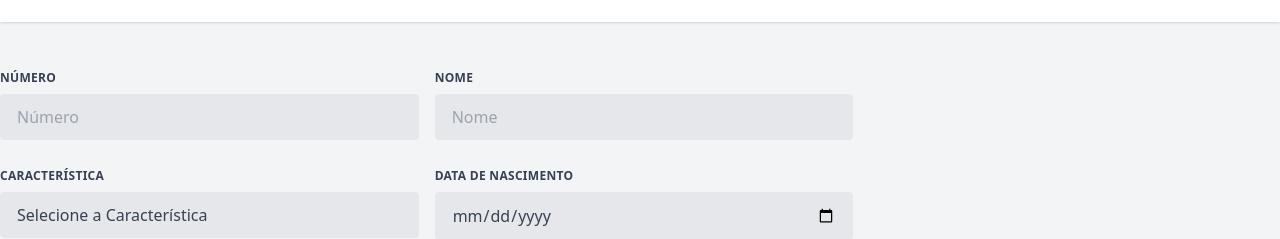
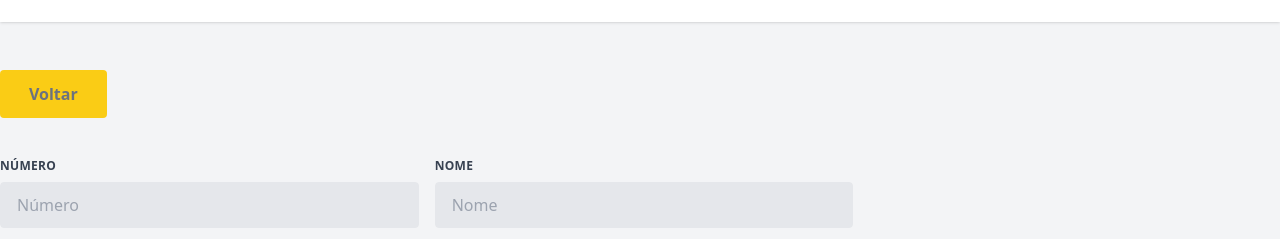
Before and after one commit to heitorcalaca/novo_controle_gado, a Next.js app: page /novaMatriz in a window 1280 px wide. Shown: the part 126-365 px from the top of the page. Built offline with nearby package versions, Linux system fonts and the light colour scheme.

Commit message:
botão voltar

```diff
--- a/components/FormEditaMatriz.jsx
+++ b/components/FormEditaMatriz.jsx
@@ -1,5 +1,7 @@
 "use client";
+import { getMatriz } from "@/lib/helper";
 import { useReducer } from "react";
+import { useQuery } from "react-query";
 import { useSelector } from "react-redux";
 
 const formReducer = (state, event) => {
@@ -10,17 +12,46 @@ const formReducer = (state, event) => {
 };
 
 export default function FormEditaMatriz() {
+  const handleGoBack = () => {
+    window.history.back();
+  };
+
   const formId = useSelector((state) => state.app.client.formId);
   const [formData, setFormData] = useReducer(formReducer, {});
+
+  const { isLoading, isError, data, error } = useQuery(["matriz", formId], () =>
+    getMatriz(formId)
+  );
+
+  if (isLoading) return <div>Carregando...</div>;
+  if (isError) return (<div>Erro no carregamento...</div>), console.log(error);
+
+  const {
+    numero,
+    nome,
+    //caracteristica,
+    dataNascimento,
+    proprietario,
+    //situacao,
+    nomePai,
+    //situacaoMae,
+    nomeMae,
+  } = data;
 
   const handleSubmit = (e) => {
     e.preventDefault();
     console.log(formData);
   };
-
   return (
-    console.log(formId),
-    (
+    <div>
+      <div>
+        <button
+          className="justify-center mb-10 text-md w-1/12 bg-yellow-400 border rounded py-3 px-2 text-gray-500 border-0 font-bold"
+          onClick={handleGoBack}
+        >
+          Voltar
+        </button>
+      </div>
       <form onSubmit={handleSubmit}>
         <div className="grid lg:grid-cols-2 w-4/6 gap-4">
           <div className="input-type">
@@ -34,6 +65,7 @@ export default function FormEditaMatriz() {
               id="numero"
               type="number"
               onChange={setFormData}
+              defaultValue={numero}
               name="numero"
               className="appearance-none block w-full bg-gray-200 text-gray-700 border rounded py-3 px-4 mb-3 leading-tight focus:outline-none focus:bg-white"
               placeholder="Número"
@@ -51,6 +83,7 @@ export default function FormEditaMatriz() {
               id="nome"
               type="text"
               onChange={setFormData}
+              defaultValue={nome}
               name="nome"
               className="appearance-none block w-full bg-gray-200 text-gray-700 border border-gray-200 rounded py-3 px-4 leading-tight focus:outline-none focus:bg-white focus:border-gray-500"
               placeholder="Nome"
@@ -89,6 +122,7 @@ export default function FormEditaMatriz() {
               id="date"
               type="date"
               onChange={setFormData}
+              defaultValue={dataNascimento}
               name="dataNascimento"
               className="appearance-none block w-full bg-gray-200 text-gray-700 border border-gray-200 rounded py-3 px-4 leading-tight focus:outline-none focus:bg-white focus:border-gray-500"
               placeholder="Nome"
@@ -106,6 +140,7 @@ export default function FormEditaMatriz() {
               id="prop"
               type="text"
               onChange={setFormData}
+              defaultValue={proprietario}
               name="proprietario"
               className="appearance-none block w-full bg-gray-200 text-gray-700 border rounded py-3 px-4 mb-3 leading-tight focus:outline-none focus:bg-white"
               placeholder="Nome do Proprietário"
@@ -146,6 +181,7 @@ export default function FormEditaMatriz() {
               id="nomep"
               type="text"
               onChange={setFormData}
+              defaultValue={nomePai}
               name="nomePai"
               className="appearance-none block w-full bg-gray-200 text-gray-700 border rounded py-3 px-4 mb-3 leading-tight focus:outline-none focus:bg-white"
               placeholder="Nome da Mãe"
@@ -186,6 +222,7 @@ export default function FormEditaMatriz() {
               id="nomem"
               type="text"
               onChange={setFormData}
+              defaultValue={nomeMae}
               name="nomeMae"
               className="appearance-none block w-full bg-gray-200 text-gray-700 border rounded py-3 px-4 mb-3 leading-tight focus:outline-none focus:bg-white"
               placeholder="Nome da Mãe"
@@ -198,6 +235,6 @@ export default function FormEditaMatriz() {
           </button>
         </div>
       </form>
-    )
+    </div>
   );
 }
--- a/components/FormNovaMatriz.jsx
+++ b/components/FormNovaMatriz.jsx
@@ -12,6 +12,10 @@ const formReducer = (state, event) => {
 };
 
 export default function FormNovaMatriz() {
+  const handleGoBack = () => {
+    window.history.back();
+  };
+
   const [formData, setFormData] = useReducer(formReducer, {});
   const addMutation = useMutation(addMatriz, {
     onSuccess: () => {
@@ -57,6 +61,15 @@ export default function FormNovaMatriz() {
     return <Sucesso message={"Matriz Adicionada com Sucesso!"}></Sucesso>;
   }
   return (
+    <div>
+      <div>
+        <button
+          className="justify-center mb-10 text-md w-1/12 bg-yellow-400 border rounded py-3 px-2 text-gray-500 border-0 font-bold"
+          onClick={handleGoBack}
+        >
+          Voltar
+        </button>
+      </div>
       <form onSubmit={handleSubmit}>
         <div className="grid lg:grid-cols-2 w-4/6 gap-4">
           <div className="input-type">
@@ -234,5 +247,6 @@ export default function FormNovaMatriz() {
           </button>
         </div>
       </form>
+    </div>
   );
 }
```
Lines whose indentation alone changed are shown as unchanged.
